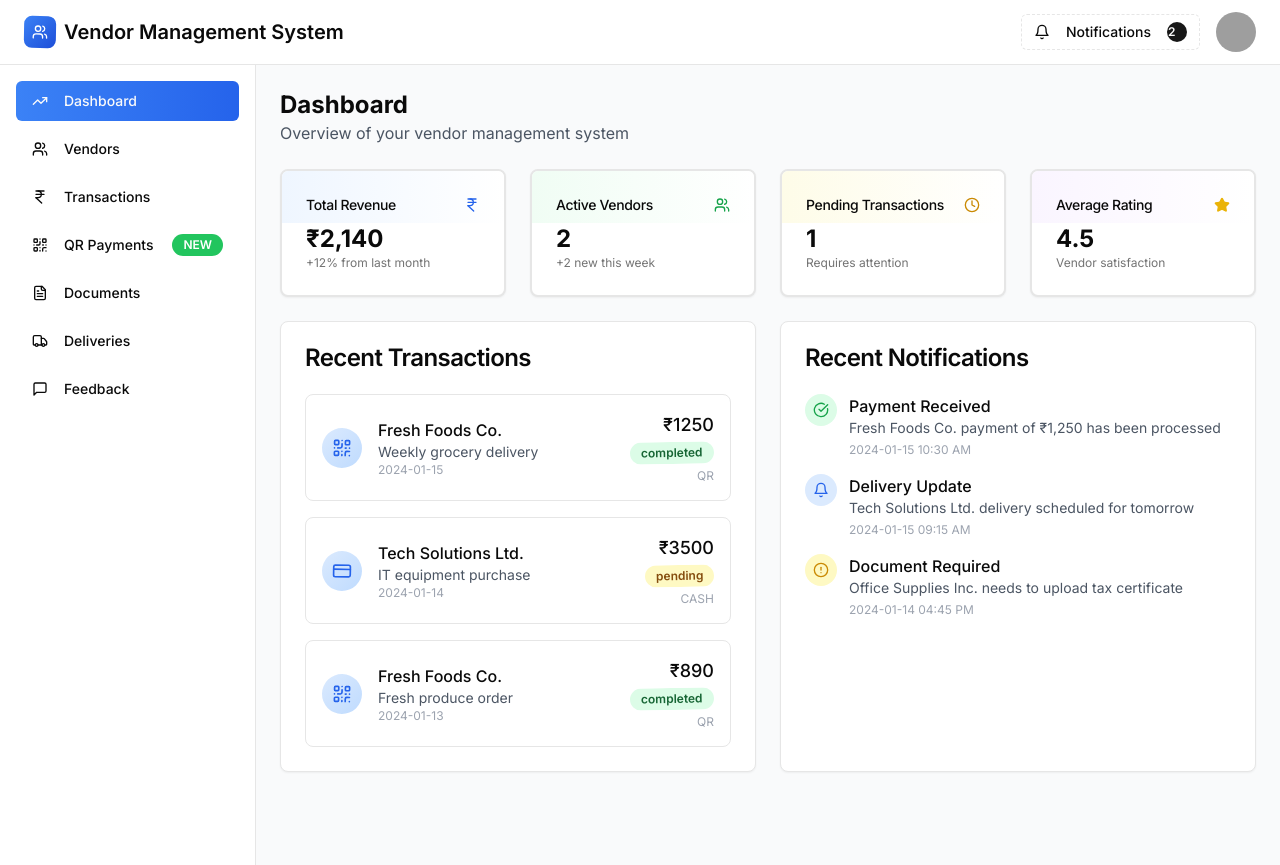
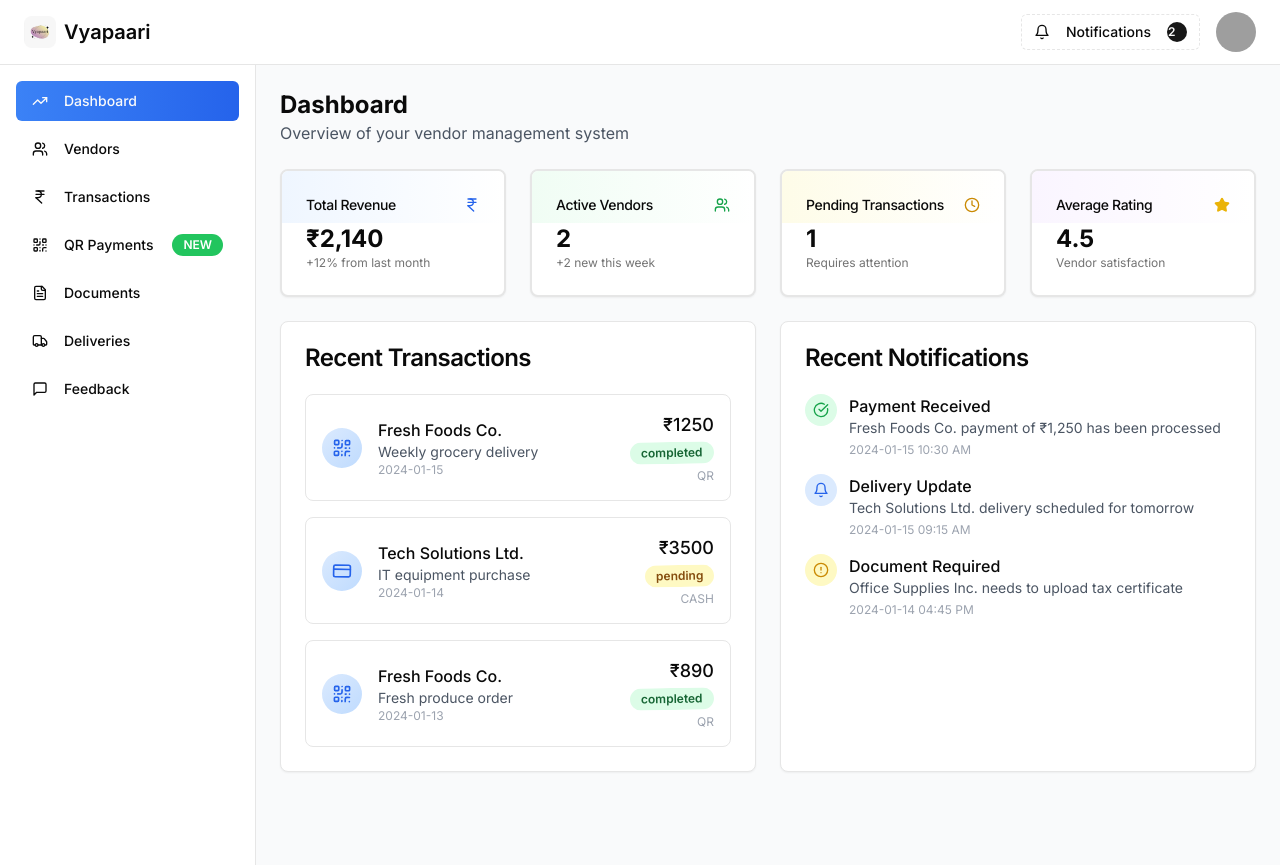
Before and after one commit to Randomlyclueless/Project0, a Next.js app: page / in a window 1280 px wide. Built offline with nearby package versions, Linux system fonts and the light colour scheme; grey boxes are pictures that could not be loaded.

Commit message:
feat: rebrand project to "Vyapaari" with new logo
Update project name and header logo to "Vyapaari"

#VERCEL_SKIP

Co-authored-by: null <172870962+Bhumi472@users.noreply.github.com>

```diff
--- a/app/layout.tsx
+++ b/app/layout.tsx
@@ -7,8 +7,8 @@ const inter = Inter({ subsets: ["latin"] })
 const caveat = Caveat({ subsets: ["latin"], variable: "--font-caveat" })
 
 export const metadata: Metadata = {
-  title: "Vendor Management System",
-  description: "Comprehensive vendor tracking and management platform",
+  title: "Vyapaari - Smart Business Management",
+  description: "Comprehensive vendor tracking and payment management platform",
   generator: "v0.dev",
 }
 
--- a/components/instant-payment-system.tsx
+++ b/components/instant-payment-system.tsx
@@ -211,7 +211,7 @@ export function InstantPaymentSystem() {
   return (
     <div className="space-y-6">
       <div>
-        <h2 className="text-2xl font-bold">Instant Payment System</h2>
+        <h2 className="text-2xl font-bold">Vyapaari - Instant Payment System</h2>
         <p className="text-gray-600">Quick QR & Cash payments with automatic customer tracking</p>
       </div>
 
--- a/components/vendor-dashboard.tsx
+++ b/components/vendor-dashboard.tsx
@@ -189,11 +189,11 @@ export function VendorDashboard() {
         <div className="flex h-16 items-center px-6">
           <div className="flex items-center space-x-4">
             <div className="flex items-center space-x-2">
-              <div className="h-8 w-8 rounded-lg bg-gradient-to-br from-blue-500 to-blue-700 flex items-center justify-center transform rotate-1">
-                <Users className="h-4 w-4 text-white" />
+              <div className="h-8 w-8 rounded-lg overflow-hidden">
+                <img src="/vyapaari-logo.jpg" alt="Vyapaari Logo" className="h-full w-full object-cover" />
               </div>
               <h1 className="text-xl font-semibold" style={{ fontFamily: "'Inter', sans-serif" }}>
-                Vendor Management System
+                Vyapaari
               </h1>
             </div>
           </div>
```
Also changed, not shown: public/vyapaari-logo.jpg (added).
